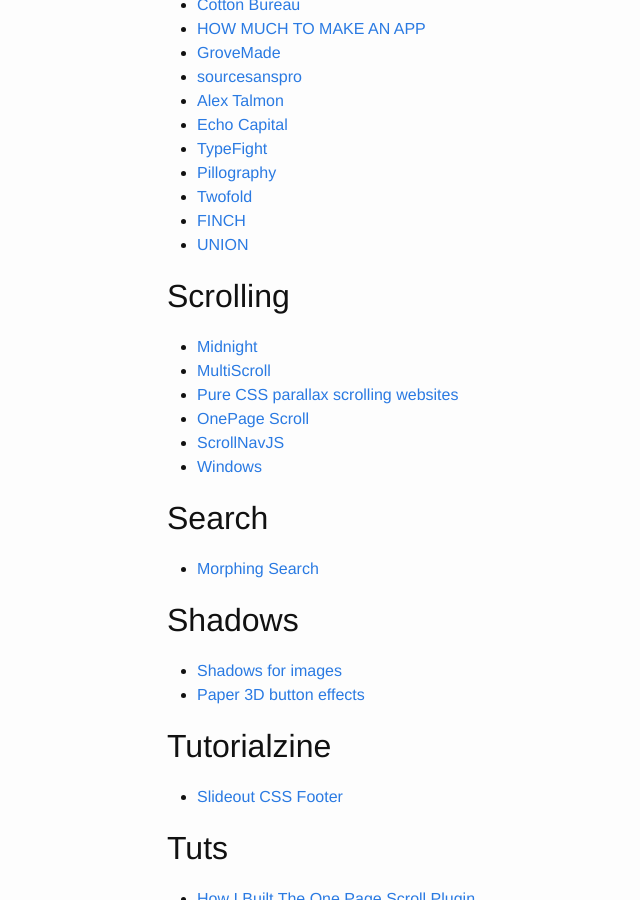
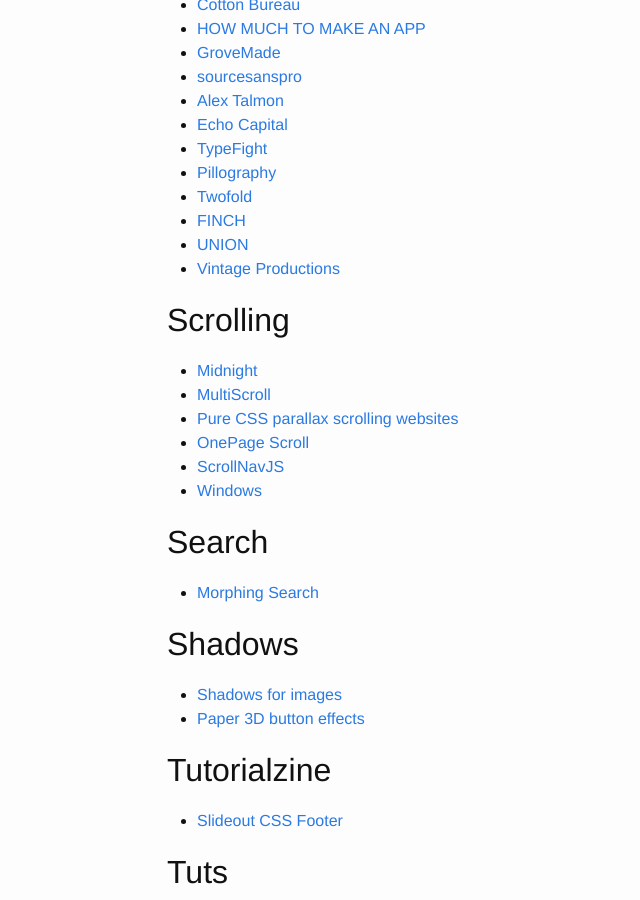
Before and after one commit to brownerd/brownerd.github.io, a Jekyll site: the page built from _posts/2014-10-06-reading-list-2014.md, in a window 1280 px wide and 900 px high, scrolled down 29456 px. Shown: the whole window, without its empty margins (103-743 px from the left). Built offline with Jekyll 4.4.1, drawn with Linux system fonts in a browser that asks for light colours; emoji names are drawn with the system emoji font.

Commit message:
add vintage productions to rad sites

```diff
--- a/_posts/2014-10-06-reading-list-2014.md
+++ b/_posts/2014-10-06-reading-list-2014.md
@@ -1447,6 +1447,7 @@ packed in a single CSS or SCSS file.
 - [Twofold](http://twofold.com/)
 - [FINCH](http://finchinteriors.co.uk/about-us/)
 - [UNION](http://union.co/work/dublin-dog)
+- [Vintage Productions](http://vintageproductions.eu/grid/all/)
 
 
 ## Scrolling
```
